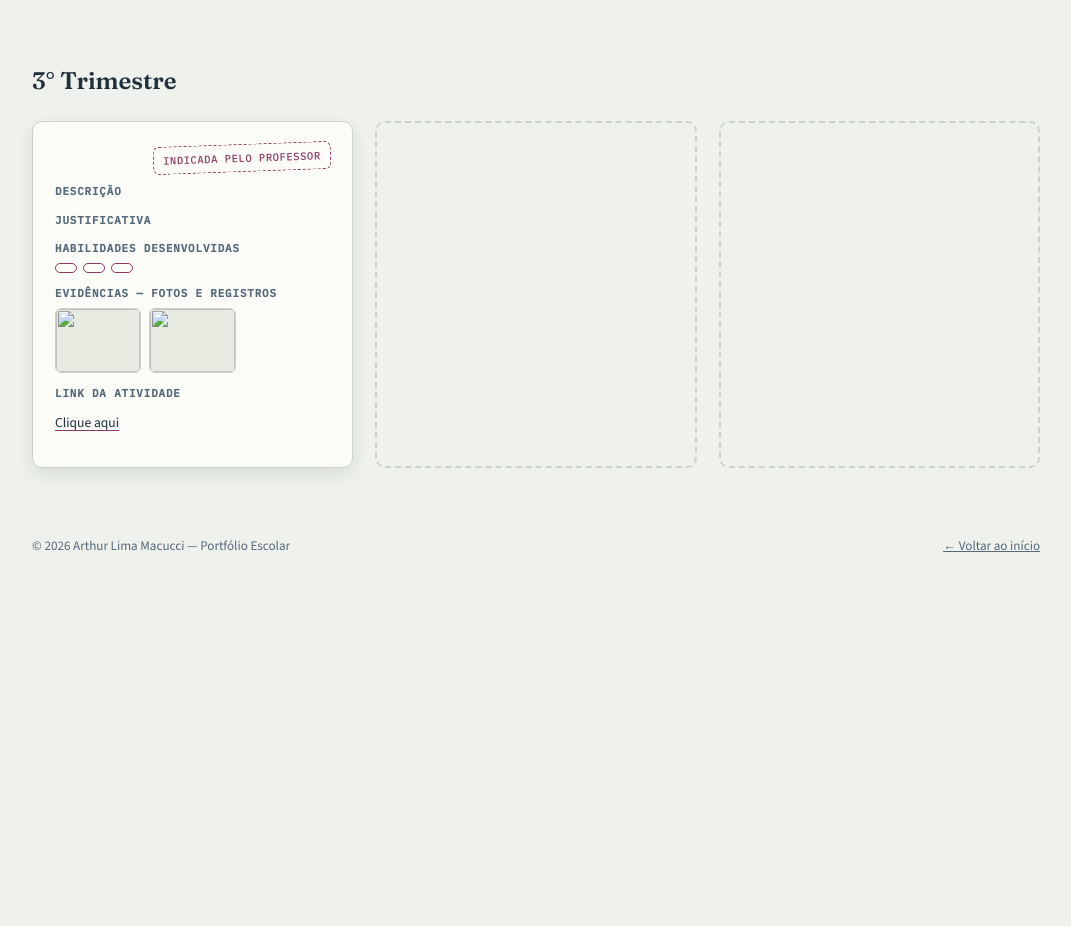
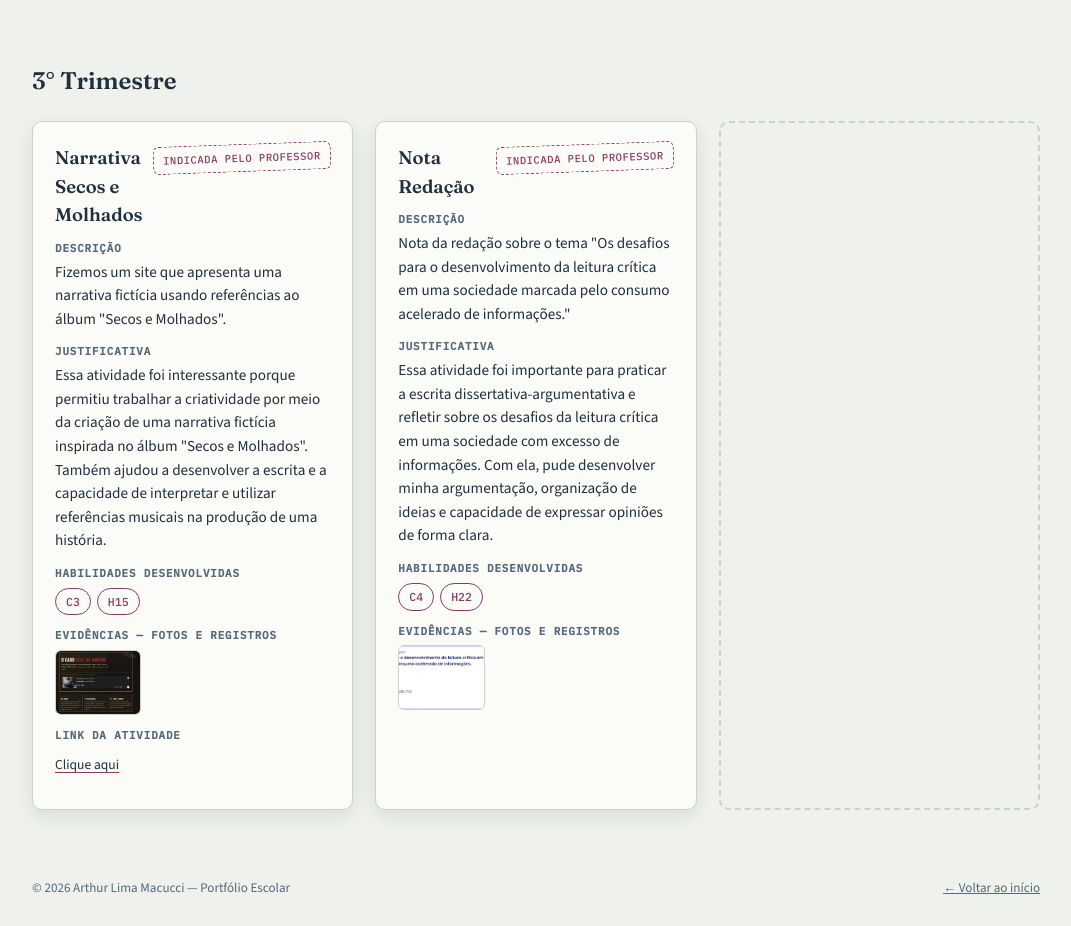
Before and after one commit to ArthurMacucci/portfolio_novo, a plain HTML site: page paginas/linguagens.html in a window 1280 px wide. Shown: the part 1900-2826 px from the top of the page, without its empty margins (184-1255 px from the left). Before the commit the page ends 2484 px from the top, so only its background shows below. Drawn offline with nearby package versions, Linux system fonts and the light colour scheme.

Commit message:
first commit

```diff
--- a/paginas/linguagens.html
+++ b/paginas/linguagens.html
@@ -248,6 +248,9 @@
           </div>
         </article>
 
+
+
+        </div>
       </section>
 
       <section class="trimestre" data-trimestre="3">
@@ -258,59 +261,82 @@
 
         <article class="atividade">
           <div class="atividade__topo">
-            <h3 class="atividade__titulo"><!-- EDITAR: título --></h3>
+            <h3 class="atividade__titulo">Narrativa Secos e Molhados</h3>
             <span class="selo ">Indicada pelo professor</span>
           </div>
 
           <div class="atividade__campo">
             <h4>Descrição</h4>
-            <p><!-- EDITAR: descreva o que foi feito na atividade --> </p>
+            <p>Fizemos um site que apresenta uma narrativa fictícia usando referências ao álbum "Secos e Molhados".</p>
           </div>
 
           <div class="atividade__campo">
             <h4>Justificativa</h4>
-            <p><!-- EDITAR: por que você escolheu incluir esta atividade no portfólio --> </p>
+            <p>Essa atividade foi interessante porque permitiu trabalhar a criatividade por meio da criação de uma narrativa fictícia inspirada no álbum "Secos e Molhados". Também ajudou a desenvolver a escrita e a capacidade de interpretar e utilizar referências musicais na produção de uma história.</p>
           </div>
 
           <div class="atividade__campo">
             <h4>Habilidades desenvolvidas</h4>
             <div class="habilidades chips">
-              <!-- EDITAR: adicione/remova quantas .chip quiser -->
-              <span class="chip"></span>
-              <span class="chip"></span>
-              <span class="chip"></span>
+              <span class="chip">C3</span>
+              <span class="chip">H15</span>
             </div>
           </div>
 
           <div class="atividade__campo">
             <h4>Evidências — fotos e registros</h4>
-            <!-- EDITAR: troque cada src pela sua foto (arraste o arquivo para assets/fotos/)
-                 adicione ou remova blocos .evidencias__foto conforme necessário -->
             <div class="evidencias">
               <div class="evidencias__foto">
-                <img src="../assets/fotos/placeholder.svg" alt="">
-              </div>
-              <div class="evidencias__foto">
-                <img src="../assets/fotos/placeholder.svg" alt="">
+                <img src="../assets/fotos/lin7.png" alt="">
               </div>
             </div>
           </div>
 
           <div class="atividade__campo">
             <h4>Link da atividade</h4>
-            <!-- EDITAR: cole aqui o link do documento, vídeo, apresentação, repositório, etc. -->
             <div class="atividade__links">
-              <a class="link-evidencia" href="#" target="_blank" rel="noopener">Clique aqui</a>
+              <a class="link-evidencia" href="https://dossie1973.netlify.app/" target="_blank" rel="noopener">Clique aqui</a>
             </div>
           </div>
         </article>
 
-        <article class="placeholder-atividade">
+      <article class="atividade">
+          <div class="atividade__topo">
+            <h3 class="atividade__titulo">Nota Redação</h3>
+            <span class="selo ">Indicada pelo professor</span>
+          </div>
+
+          <div class="atividade__campo">
+            <h4>Descrição</h4>
+            <p>Nota da redação sobre o tema "Os desafios para o desenvolvimento da leitura crítica em uma sociedade marcada pelo consumo acelerado de informações."</p>
+          </div>
+
+          <div class="atividade__campo">
+            <h4>Justificativa</h4>
+            <p>Essa atividade foi importante para praticar a escrita dissertativa-argumentativa e refletir sobre os desafios da leitura crítica em uma sociedade com excesso de informações. Com ela, pude desenvolver minha argumentação, organização de ideias e capacidade de expressar opiniões de forma clara.</p>
+          </div>
+
+          <div class="atividade__campo">
+            <h4>Habilidades desenvolvidas</h4>
+            <div class="habilidades chips">
+              <span class="chip">C4</span>
+              <span class="chip">H22</span>
+            </div>
+          </div>
+
+          <div class="atividade__campo">
+            <h4>Evidências — fotos e registros</h4>
+            <div class="evidencias">
+              <div class="evidencias__foto">
+                <img src="../assets/fotos/lin8.png" alt="">
+              </div>
+            </div>
+          </div>
         </article>
 
-          <!-- ===== ESPAÇO RESERVADO — apague este bloco assim que adicionar uma atividade real ===== -->
-          <div class="placeholder-atividade">
-          </div>
+      <div class="placeholder-atividade">
+      </div>
+
         </div>
       </section>
 
@@ -324,7 +350,7 @@
 
   <!-- janela para ampliar as fotos de evidência -->
   <div class="lightbox">
-    <button class="lightbox__fechar" aria-label="Fechar">×</button>
+    <button class="lightbox__fechar" aria-label="Fechar">x</button>
     <img src="" alt="">
   </div>
 
```
Also changed, not shown: paginas/matematica.html (+8 -16 lines), assets/fotos/lin7.png (added), assets/fotos/lin8.png (added), assets/fotos/mat4.png (added), 1 other file.
